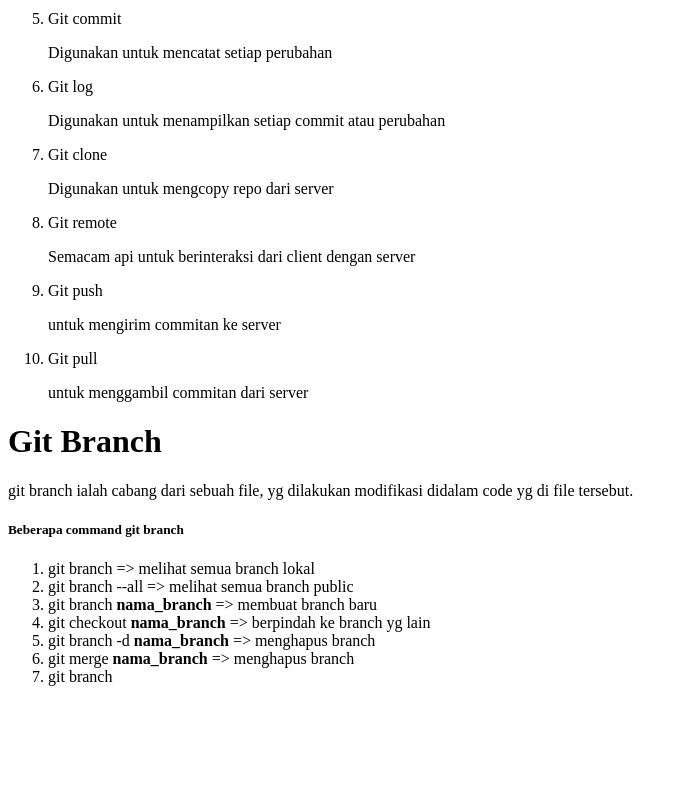
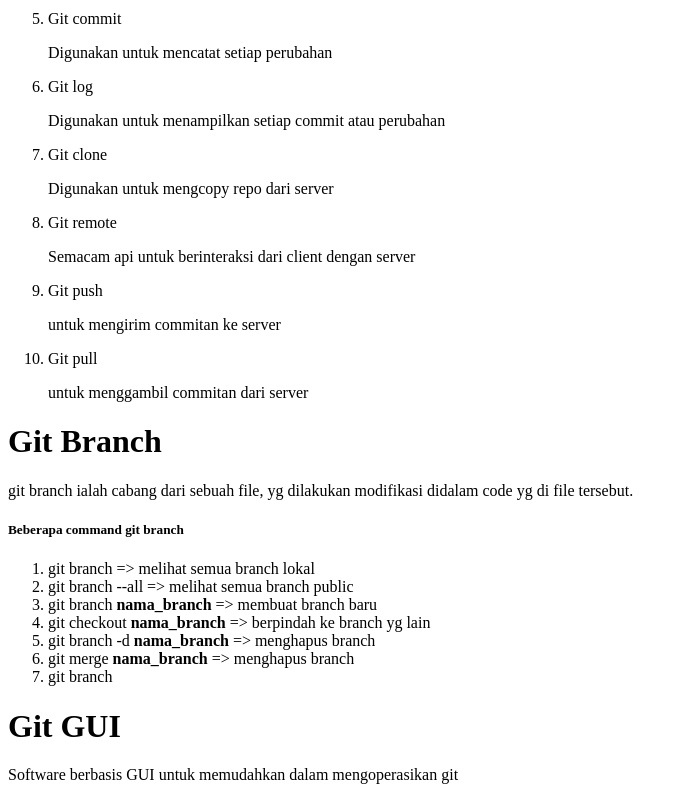
Before and after one commit to michaelst15/Task, a plain HTML site: page git/GitGui/index.html in a window 1280 px wide. Shown: the part 650-1450 px from the top of the page, without its empty margins (0-688 px from the left). Before the commit the page ends 1352 px from the top, so only its background shows below. Drawn offline with Linux system fonts and the light colour scheme.

Commit message:
rangkuman Git GUI

```diff
--- a/git/GitGui/index.html
+++ b/git/GitGui/index.html
@@ -58,5 +58,7 @@
         <li>git merge <b>nama_branch</b> => menghapus branch</li>
         <li>git branch</li>
     </ol>
+    <h1>Git GUI</h1>
+    <p>Software berbasis GUI untuk memudahkan dalam mengoperasikan git</p>
 </body>
 </html>
```
